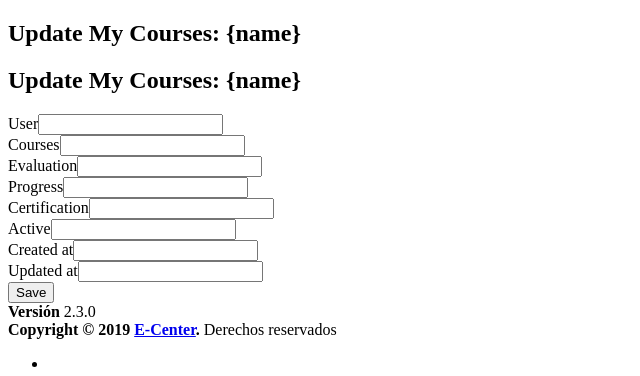
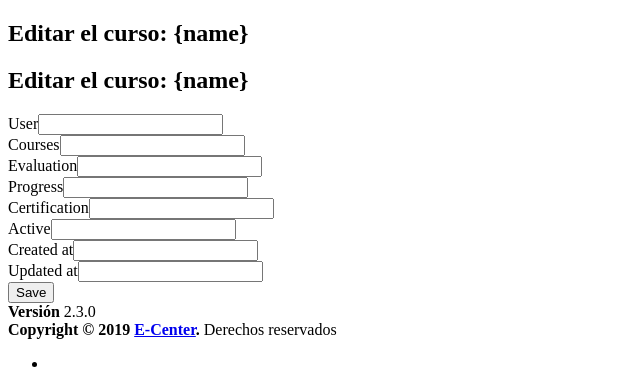
Before and after one commit to AndreyPootMay/cursos, a Yii app: template frontend/views/my-courses/update.php in a window 1280 px wide. Shown: the part 42-418 px from the top of the page, without its empty margins (0-640 px from the left). Run offline with PHP 8.4 and a stand-in for Yii, Linux system fonts and the light colour scheme; the template is opened without the code that fills it, so the values that code supplies are empty; form fields are guessed from the names that the template uses; some libraries are stand-ins or nearby versions.

Commit message:
Traducciones

```diff
--- a/frontend/views/courses/view.php
+++ b/frontend/views/courses/view.php
@@ -20,7 +20,7 @@ $this->params['breadcrumbs'][] = $this->title;
         <?= Html::a(Yii::t('app', 'Eliminar'), ['delete', 'id' => $model->id], [
             'class' => 'btn btn-danger',
             'data' => [
-                'confirm' => Yii::t('app', 'Are you sure you want to delete this item?'),
+                'confirm' => Yii::t('app', '¿Desea eliminar el siguiente curso?'),
                 'method' => 'post',
             ],
         ]) ?>
@@ -29,8 +29,8 @@ $this->params['breadcrumbs'][] = $this->title;
     <?= DetailView::widget([
         'model' => $model,
         'attributes' => [
-            'id',
-            'user_id',
+            //'id',
+            //'user_id',
             'course_name',
             'course_details',
             'evaluation',
--- a/frontend/views/my-courses/update.php
+++ b/frontend/views/my-courses/update.php
@@ -5,17 +5,16 @@ use yii\helpers\Html;
 /* @var $this yii\web\View */
 /* @var $model common\models\MyCourses */
 
-$this->title = Yii::t('app', 'Update My Courses: {name}', [
+$this->title = Yii::t('app', 'Editar el curso: {name}', [
     'name' => $model->id,
 ]);
-$this->params['breadcrumbs'][] = ['label' => Yii::t('app', 'My Courses'), 'url' => ['index']];
+$this->params['breadcrumbs'][] = ['label' => Yii::t('app', 'Mis cursos'), 'url' => ['index']];
 $this->params['breadcrumbs'][] = ['label' => $model->id, 'url' => ['view', 'id' => $model->id]];
-$this->params['breadcrumbs'][] = Yii::t('app', 'Update');
+$this->params['breadcrumbs'][] = Yii::t('app', 'Editar');
 ?>
 <div class="my-courses-update">
 
     <h1><?= Html::encode($this->title) ?></h1>
-
     <?= $this->render('_form', [
         'model' => $model,
     ]) ?>
```
Also changed, not shown: frontend/views/my-courses/view.php (+7 -7 lines).
